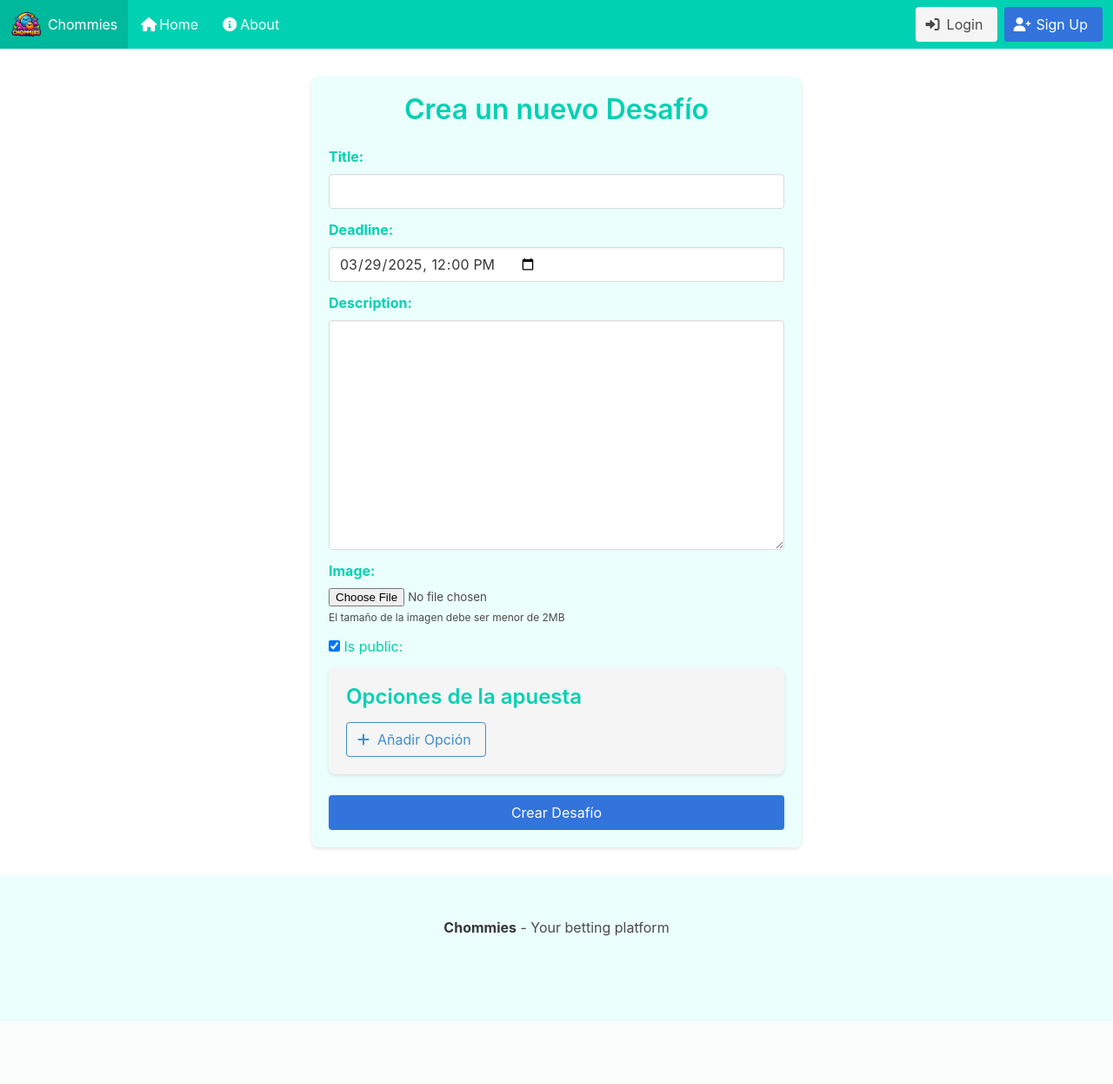
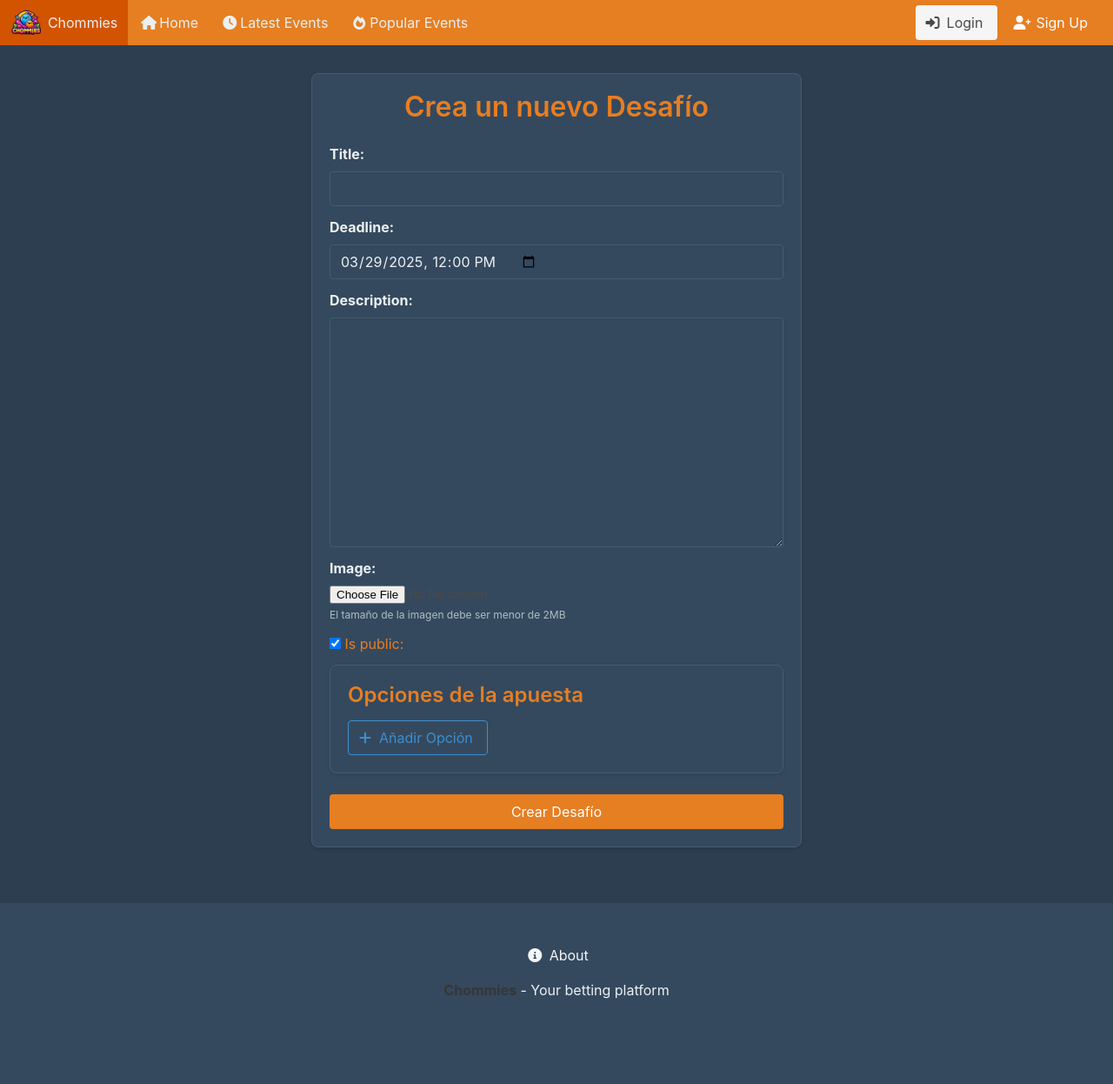
Before and after one commit to manelvf/chommi, a Django app: template bets/templates/create_event.html in a window 1280 px wide. Shown: the whole page at 87% size. Before the commit the page ends 1174 px from the top, so only its background shows below. Run offline with Django 5.2, Linux system fonts and the light colour scheme; the template is opened without the code that fills it: values that come from a table or form of the project are taken from there, others are empty; some libraries are stand-ins or nearby versions.

Commit message:
Add new URLs

```diff
--- a/bets/templates/base.html
+++ b/bets/templates/base.html
@@ -16,6 +16,140 @@
 
     <!-- Custom CSS -->
     <link rel="stylesheet" href="{% static 'css/custom.css' %}">
+
+    <style>
+        :root {
+            --primary-color: #e67e22;
+            --primary-light: #fff5e6;
+            --primary-dark: #d35400;
+            --accent-color: #e74c3c;
+            --accent-light: #fde8e6;
+            --text-color: #ecf0f1;
+            --text-light: #ecf0f1;
+            --background-color: #2c3e50;
+            --card-background: #34495e;
+            --input-background: #34495e;
+            --input-border: #465c70;
+        }
+
+        html, body {
+            height: 100%;
+            margin: 0;
+            background-color: var(--background-color);
+            color: var(--text-color);
+        }
+
+        body {
+            display: flex;
+            flex-direction: column;
+            min-height: 100vh;
+        }
+
+        .main-content {
+            flex: 1 0 auto;
+            padding-bottom: 2rem;
+        }
+
+        .footer {
+            flex-shrink: 0;
+            background-color: var(--card-background) !important;
+        }
+
+        .navbar.is-primary {
+            background-color: var(--primary-color) !important;
+        }
+
+        .navbar.is-primary .navbar-item,
+        .navbar.is-primary .navbar-link {
+            color: var(--text-light) !important;
+        }
+
+        .navbar.is-primary .navbar-item:hover,
+        .navbar.is-primary .navbar-link:hover {
+            background-color: var(--primary-dark) !important;
+        }
+
+        .button.is-primary {
+            background-color: var(--primary-color) !important;
+        }
+
+        .button.is-primary:hover {
+            background-color: var(--primary-dark) !important;
+        }
+
+        .has-background-primary-light {
+            background-color: var(--card-background) !important;
+        }
+
+        .has-text-primary {
+            color: var(--primary-color) !important;
+        }
+
+        .title.has-text-primary {
+            color: var(--primary-color) !important;
+        }
+
+        .notification.is-primary {
+            background-color: var(--card-background) !important;
+            color: var(--text-color) !important;
+        }
+
+        .box {
+            background-color: var(--card-background) !important;
+            border: 1px solid var(--input-border);
+        }
+
+        .card {
+            background-color: var(--card-background) !important;
+            border: 1px solid var(--input-border);
+        }
+
+        .tag.is-primary {
+            background-color: var(--primary-color) !important;
+        }
+
+        .input, .textarea {
+            background-color: var(--input-background) !important;
+            border-color: var(--input-border) !important;
+            color: var(--text-color) !important;
+        }
+
+        .input:focus, .textarea:focus {
+            border-color: var(--primary-color) !important;
+            box-shadow: 0 0 0 0.125em rgba(230, 126, 34, 0.25) !important;
+        }
+
+        .radio input[type="radio"]:checked + .radio-label {
+            color: var(--primary-color) !important;
+        }
+
+        .radio:hover {
+            background-color: var(--input-background) !important;
+        }
+
+        .select select {
+            background-color: var(--input-background) !important;
+            border-color: var(--input-border) !important;
+            color: var(--text-color) !important;
+        }
+
+        .select select:focus {
+            border-color: var(--primary-color) !important;
+            box-shadow: 0 0 0 0.125em rgba(230, 126, 34, 0.25) !important;
+        }
+
+        .select:not(.is-multiple):not(.is-loading)::after {
+            border-color: var(--text-color) !important;
+        }
+
+        .label {
+            color: var(--text-color) !important;
+        }
+
+        .help {
+            color: #b0bec5 !important;
+        }
+    </style>
 
     {% block extra_css %}{% endblock %}
 </head>
@@ -37,11 +171,17 @@
                     </span>
                     <span>{% trans "Home" %}</span>
                 </a>
-                <a class="navbar-item" href="{% url 'about' %}">
+                <a class="navbar-item" href="{% url 'latest_events' %}">
                     <span class="icon">
-                        <i class="fas fa-info-circle"></i>
+                        <i class="fas fa-clock"></i>
                     </span>
-                    <span>{% trans "About" %}</span>
+                    <span>{% trans "Latest Events" %}</span>
+                </a>
+                <a class="navbar-item" href="{% url 'popular_events' %}">
+                    <span class="icon">
+                        <i class="fas fa-fire"></i>
+                    </span>
+                    <span>{% trans "Popular Events" %}</span>
                 </a>
                 {% if user.is_authenticated %}
                     <a class="navbar-item" href="{% url 'create_event' %}">
@@ -89,6 +229,8 @@
         </div>
     </nav>
 
+    <!-- Main Content -->
+    <div class="main-content">
         <!-- Messages -->
         {% if messages %}
             <div class="container mt-4">
@@ -100,15 +242,26 @@
             </div>
         {% endif %}
 
-    <!-- Main Content -->
+        <!-- Page Content -->
         {% block content %}{% endblock %}
+    </div>
 
     <!-- Footer -->
-    <footer class="footer has-background-primary-light">
+    <footer class="footer">
+        <div class="container">
             <div class="content has-text-centered">
+                <p>
+                    <a href="{% url 'about' %}" class="has-text-light">
+                        <span class="icon">
+                            <i class="fas fa-info-circle"></i>
+                        </span>
+                        <span>{% trans "About" %}</span>
+                    </a>
+                </p>
                 <p>
                     <strong>Chommies</strong> - {% trans "Your betting platform" %}
                 </p>
+            </div>
         </div>
     </footer>
 
--- a/bets/urls.py
+++ b/bets/urls.py
@@ -7,6 +7,8 @@ urlpatterns = [
     path("about/", views.about, name="about"),
     path("create_event/", views.create_event, name="create_event"),
     path("edit_event/<int:event_id>", views.edit_event, name="edit_event"),
+    path("latest_events/", views.latest_events, name="latest_events"),
+    path("popular_events/", views.popular_events, name="popular_events"),
     path("event/<int:event_id>/", views.event_detail, name="event_detail"),
     path("place_bet/<int:event_id>/", views.place_bet, name="place_bet"),
     path("my_bets/", views.my_bets, name="my_bets"),
```
Also changed, not shown: bets/templates/event_list.html (added, +96 -0 lines), bets/templates/home.html (deleted, +0 -29 lines), bets/templates/popular_events.html (added, +92 -0 lines), bets/views.py (+67 -10 lines). Lines whose indentation alone changed are shown as unchanged.
